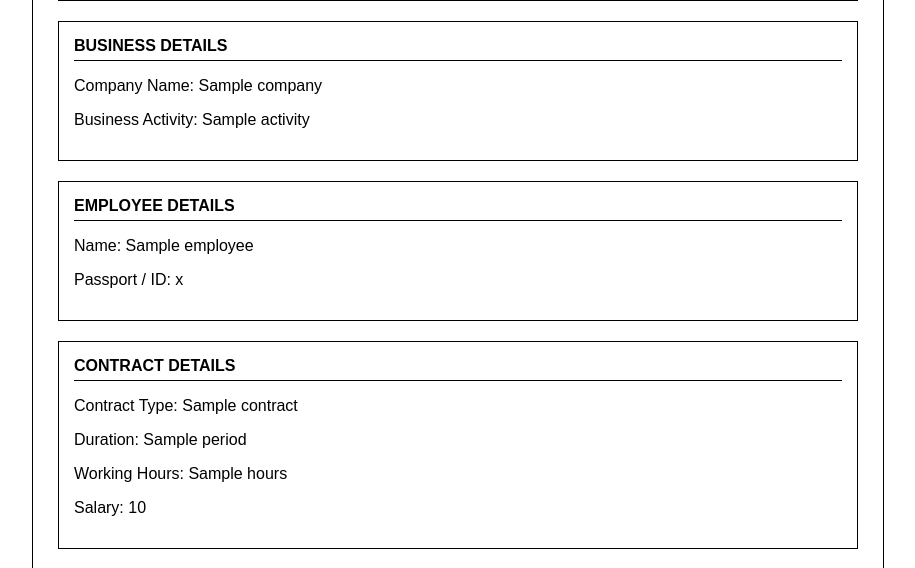
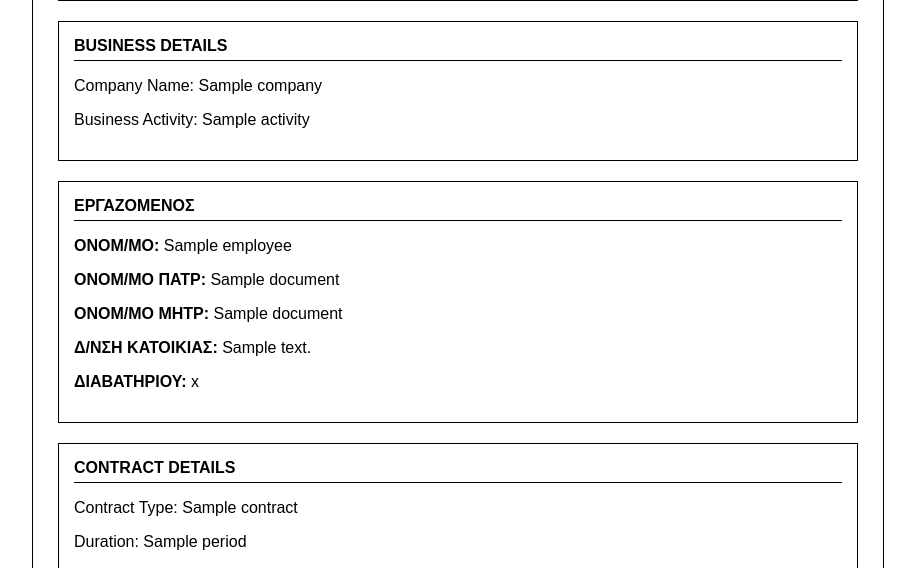
Before and after one commit to malikaishacc00-alt/QR-Verification-System, a Flask app: template templates/verify.html in a window 1280 px wide. Shown: the part 293-861 px from the top of the page, without its empty margins (182-1097 px from the left). Run offline with Flask 3, Linux system fonts and the light colour scheme; the template is opened without the code that fills it: most values are stand-ins (such as "Sample title", 1, 10 or a date in 2020).

Commit message:
Update verify.html

```diff
--- a/templates/verify.html
+++ b/templates/verify.html
@@ -80,13 +80,16 @@ BUSINESS DETAILS
 <div class="section">
 
 <div class="title">
-EMPLOYEE DETAILS
+ΕΡΓΑΖΟΜΕΝΟΣ
 </div>
 
-<p>Name: {{ document.employee }}</p>
-<p>Passport / ID: {{ document.passport }}</p>
+<p><strong>ΟΝΟΜ/ΜΟ:</strong> {{ document.employee }}</p>
+<p><strong>ΟΝΟΜ/ΜΟ ΠΑΤΡ:</strong> {{ document.father_name }}</p>
+<p><strong>ΟΝΟΜ/ΜΟ ΜΗΤΡ:</strong> {{ document.mother_name }}</p>
+<p><strong>Δ/ΝΣΗ ΚΑΤΟΙΚΙΑΣ:</strong> {{ document.address }}</p>
+<p><strong>ΔΙΑΒΑΤΗΡΙΟΥ:</strong> {{ document.passport }}</p>
+
 </div>
-
 
 <div class="section">
 
```
